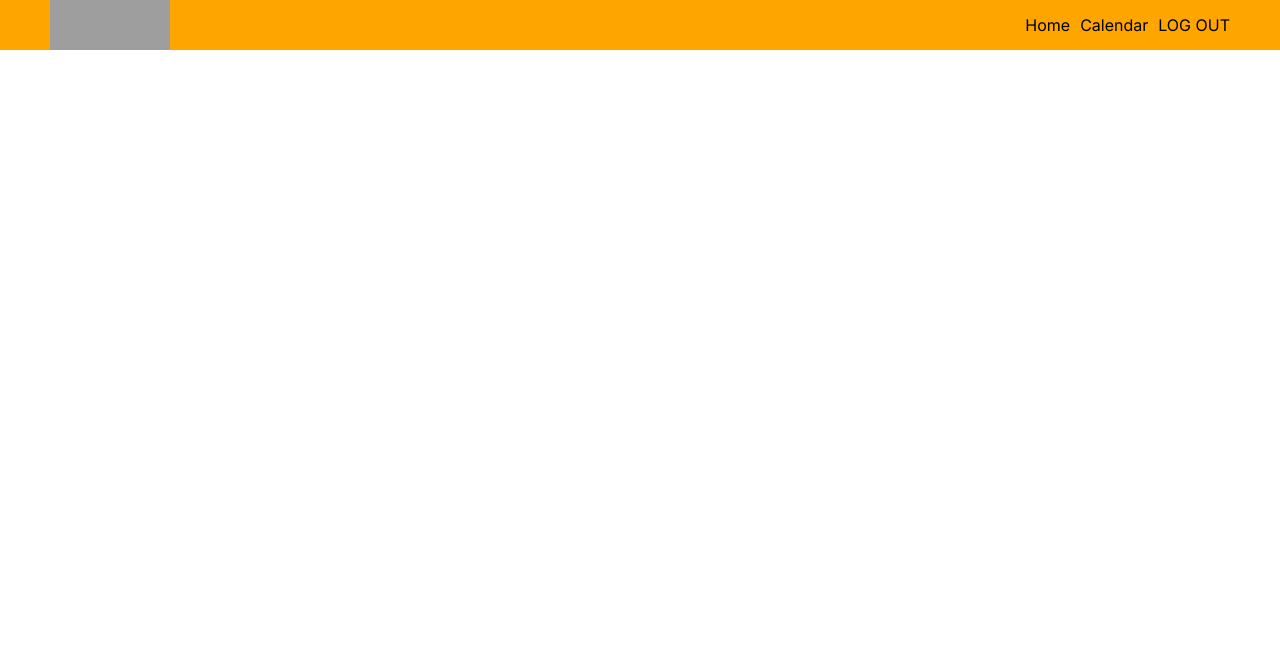
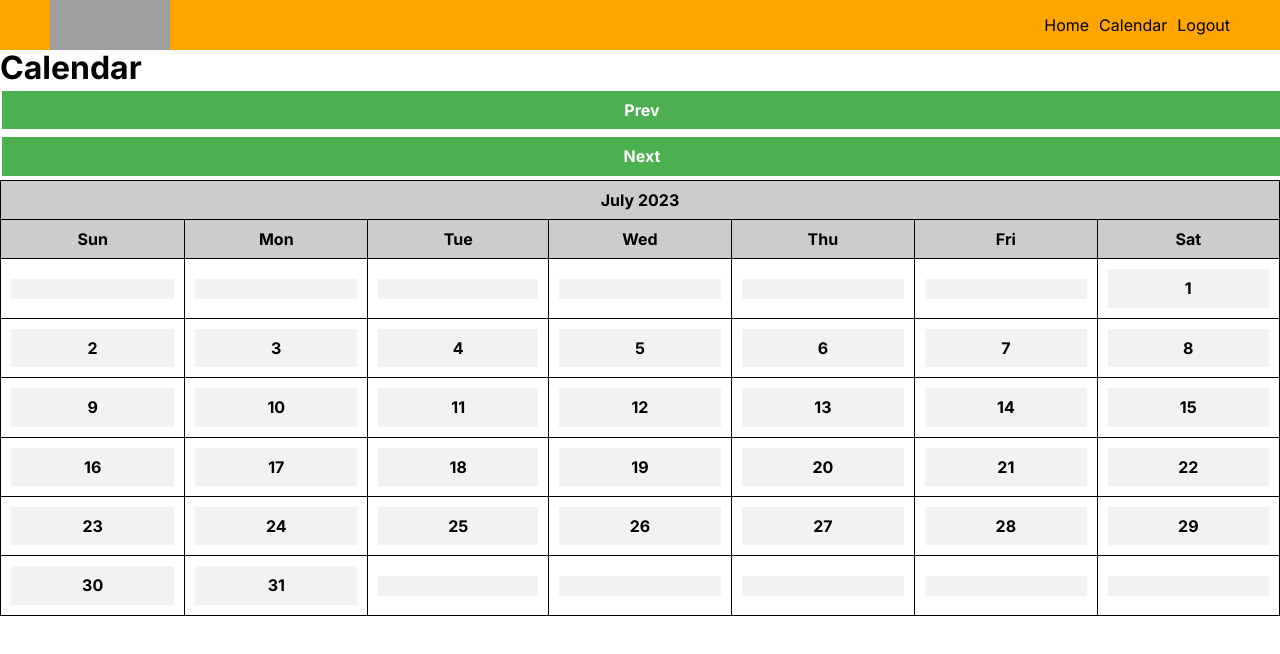
Before and after one commit to Tran-Long-Vu/ITP-Group-3-Web-App, a Vue app: page /attendance in a window 1280 px wide. Shown: the top 654 px of the page. Built offline with nearby package versions, Linux system fonts and the light colour scheme; grey boxes are pictures that could not be loaded; what @lottiefiles/vue-lottie-player would draw is missing.

Commit message:
calendar added

```diff
--- a/src/views/Attendance.vue
+++ b/src/views/Attendance.vue
@@ -1,5 +1,5 @@
 <template>
-  <div id="app">
+  <div>
     <nav class="navbar">
       <div class="navbar-logo">
         <router-link to="/Home">
@@ -9,25 +9,198 @@
       <div class="navbar-links">
         <router-link to="/Home" class="nav-link">Home</router-link>
         <router-link to="/Calendar" class="nav-link">Calendar</router-link>
-        <router-link to="/Login" class="nav-link">LOG OUT</router-link>
+        <router-link to="/Login" class="nav-link">Logout</router-link>
       </div>
     </nav>
-    <!-- Contents of Attendance  -->
-    <div class="content">
-      <div class="square">
-      </div>
+    <!-- Contents -->
+    <h1>Calendar</h1>
+    <div>
+      <button class="prev-btn" @click="prevMonth">Prev</button>
+      <button class="next-btn" @click="nextMonth">Next</button>
     </div>
+    <table>
+      <thead>
+        <tr>
+          <th colspan="7">{{ monthNames[currentMonth] }} {{ currentYear }}</th>
+        </tr>
+        <tr>
+          <th>Sun</th>
+          <th>Mon</th>
+          <th>Tue</th>
+          <th>Wed</th>
+          <th>Thu</th>
+          <th>Fri</th>
+          <th>Sat</th>
+        </tr>
+      </thead>
+      <tbody>
+        <tr v-for="(week, index) in weeks" :key="index">
+          <td v-for="(day, index) in week" :key="index">
+            <button class="day-btn" :id="'day-' + day + '-' + currentMonth" @click="handleDayClick(day)">{{ day }}</button>
+          </td>
+        </tr>
+      </tbody>
+    </table>
+
   </div>
 </template>
+
 <script>
 export default {
-  name: 'attendance',
   data() {
     return {
+      currentYear: new Date().getFullYear(),
+      currentMonth: new Date().getMonth(),
+      monthNames: [
+        'January', 'February', 'March', 'April', 'May', 'June',
+        'July', 'August', 'September', 'October', 'November', 'December',
+      ],
+      weeks: [],
+      selectedDay: null,
+    };
+  },
+  mounted() {
+    this.updateTable();
+  },
+  methods: {
+    updateTable() {
+      const daysInMonth = new Date(this.currentYear, this.currentMonth + 1, 0).getDate();
+      const firstDayOfMonth = new Date(this.currentYear, this.currentMonth, 1).getDay();
+      const lastDayOfMonth = new Date(this.currentYear, this.currentMonth, daysInMonth).getDay();
+
+      const weeks = [[]];
+      let currentWeek = 0;
+      let currentDay = 1;
+      for (let i = 0; i < firstDayOfMonth; i++) {
+        weeks[currentWeek].push(null);
+      }
+      while (currentDay <= daysInMonth) {
+        if (weeks[currentWeek].length === 7) {
+          currentWeek++;
+          weeks.push([]);
+        }
+        weeks[currentWeek].push(currentDay);
+        currentDay++;
+      }
+      for (let i = lastDayOfMonth; i < 6; i++) {
+        weeks[currentWeek].push(null);
+      }
+
+      this.weeks = weeks;
+    },
+    prevMonth() {
+      this.currentMonth = (this.currentMonth - 1 + 12) % 12;
+      if (this.currentMonth === 11) {
+        this.currentYear--;
+      }
+      this.updateTable();
+    },
+    nextMonth() {
+      this.currentMonth = (this.currentMonth + 1) % 12;
+      if (this.currentMonth === 0) {
+        this.currentYear++;
+      }
+      this.updateTable();
+    },
+    handleDayClick(day) {
+      if (day === null) {
+        return;
+      }
+      this.selectedDay = day;
+      console.log(`You clicked day ${day} in month ${this.currentMonth}`);
+      // Add your own logic to update the UI or perform other actions based on the clicked day and month
+    },
+  },
+};
+</script>
+
+
+<style scoped>
+button {
+  display: block;
+  width: 100%;
+  height: 100%;
+  padding: 10px;
+  font-size: 16px;
+  font-weight: bold;
+  text-align: center;
+  background-color: #f2f2f2;
+  border: none;
+  border-radius: 0;
+  cursor: pointer;
+}
+
+button:hover {
+  background-color: #ddd;
+}
+
+button:active {
+  background-color: #ccc;
+}
+.calendar {
+  border-collapse: collapse;
+  width: 100%;
+  border: 1px solid black;
+}
+
+.calendar td {
+  border: 1px solid black;
+  padding: 10px;
+  text-align: center;
+}
+
+.calendar td.today {
+  font-weight: bold;
+}
+
+.calendar td.selected {
+  background-color: #007bff;
+  color: #fff;
+}
+
+.calendar td:hover {
+  cursor: pointer;
+  background-color: #f0f0f0;
+}
+.calendar-nav {
+  display: flex;
+  justify-content: space-between;
+  align-items: center;
+  padding: 10px;
+  background-color: #f0f0f0;
+}
+
+.prev-btn, .next-btn {
+  background-color: #4CAF50;
+  color: white;
+  border: none;
+  padding: 10px 20px;
+  text-align: center;
+  text-decoration: none;
+  display: inline-block;
+  font-size: 16px;
+  margin: 4px 2px;
+  cursor: pointer;
+}
+
+h2 {
+  margin: 0;
+  font-size: 20px;
+}
+/* Style the calendar table */
+table {
+      border-collapse: collapse;
+      margin: auto;
+      width: 100%;
     }
-  },
-  metaInfo: {
-    title: 'Attendance project',
-  },
-}
-</script>
+    th, td {
+      border: 1px solid black;
+      padding: 10px;
+    }
+    th {
+      background-color: #ccc;
+    }
+    td {
+      text-align: center;
+    }
+</style>
--- a/src/views/Calendar.vue
+++ b/src/views/Calendar.vue
@@ -1,6 +1,6 @@
 <template>
    <div id="app">
-    <nav class="navbar">
+    <nav class="navbar ">
       <div class="navbar-logo">
         <router-link to="/Home">
           <img src="../assets/logo.jpg" alt="Logo" width="120" height="50" style="margin-left: 50px;">
@@ -12,113 +12,157 @@
         <router-link to="/Login" class="nav-link">Logout</router-link>
       </div>
     </nav>
-    <!-- Contents of Cal  -->
-
+    <!-- Contents -->
     <div class="background-square">
       <br>
+    <div class="main-title">
       <h1>Calendar</h1>
-      <br>
-      <div class="calendar-nav">
-        <div class="calendar-nav">
-          <button id="prev-btn">Prev</button>
-          <h2 id="month">July</h2>
-          <button id="next-btn">Next</button>
-          <h2>Monthly view</h2>
     </div>
+    <div class="btn-container">
+      <button class="prev-btn" @click="prevMonth">Prev  </button>
+      <h1 colspan="7">{{ monthNames[currentMonth] }} {{ currentYear }}</h1>
+      <button class="next-btn" @click="nextMonth">Next</button>
     </div>
     <br>
-      <table class="calendar">
+    <table>
       <thead>
         <tr>
-            <th v-for="day in daysOfWeek">{{ day }}</th>
+
+        </tr>
+        <tr>
+          <th>Sun</th>
+          <th>Mon</th>
+          <th>Tue</th>
+          <th>Wed</th>
+          <th>Thu</th>
+          <th>Fri</th>
+          <th>Sat</th>
         </tr>
       </thead>
       <tbody>
         <tr v-for="(week, index) in weeks" :key="index">
-            <td v-for="day in week" :class="{ today: isToday(day), selected: isSelected(day) }" @click="selectDate(day)">
-              {{ day.getDate() }}
+          <td v-for="(day, index) in week" :key="index">
+            <button class="day-btn" :id="'day-' + day + '-' + currentMonth" :class="{ 'red': !attendance[day] }" @click="handleDayClick(day)">{{ day }}</button>
           </td>
+
         </tr>
       </tbody>
     </table>
     </div>
-
-      <!-- Rest of your content here -->
-
   </div>
 </template>
+
 <script>
 export default {
-  name: 'Calendar',
   data() {
     return {
-      selectedDate: null,
-      daysOfWeek: ['Sun', 'Mon', 'Tue', 'Wed', 'Thu', 'Fri', 'Sat'],
+      currentYear: new Date().getFullYear(),
+      currentMonth: new Date().getMonth(),
+      monthNames: [
+        'January', 'February', 'March', 'April', 'May', 'June',
+        'July', 'August', 'September', 'October', 'November', 'December',
+      ],
       weeks: [],
-      months: ['January', 'February', 'March', 'April', 'May', 'June', 'July', 'August', 'September', 'October', 'November', 'December'],
-      currentMonth: new Date().getMonth()
+      selectedDay: null,
+      attendance: {},
+    };
+  },
+  mounted() {
+    this.updateTable();
+    this.setAttendance();
+  },
+  methods: {
+    updateTable() {
+      const daysInMonth = new Date(this.currentYear, this.currentMonth + 1, 0).getDate();
+      const firstDayOfMonth = new Date(this.currentYear, this.currentMonth, 1).getDay();
+      const lastDayOfMonth = new Date(this.currentYear, this.currentMonth, daysInMonth).getDay();
+
+      const weeks = [[]];
+      let currentWeek = 0;
+      let currentDay = 1;
+      for (let i = 0; i < firstDayOfMonth; i++) {
+        weeks[currentWeek].push(null);
+      }
+      while (currentDay <= daysInMonth) {
+        if (weeks[currentWeek].length === 7) {
+          currentWeek++;
+          weeks.push([]);
+        }
+        weeks[currentWeek].push(currentDay);
+        currentDay++;
+      }
+      for (let i = lastDayOfMonth; i < 6; i++) {
+        weeks[currentWeek].push(null);
+      }
+
+      this.weeks = weeks;
+    },
+    calculateAttendanceCount() {
+    const attendance = this.attendance;
+    this.weeks.forEach((week) => {
+      week.forEach((day) => {
+        if (day.day !== null) {
+          const yearMonthDay = `${this.currentYear}-${this.currentMonth + 1}-${day.day}`;
+          if (attendance[yearMonthDay]) {
+            day.isAttended = true;
+
+          }
+        }
+      });
+    });
+  },
+    prevMonth() {
+      this.currentMonth = (this.currentMonth - 1 + 12) % 12;
+      if (this.currentMonth === 11) {
+        this.currentYear--;
+      }
+      this.updateTable();
+      this.calculateAttendanceCount();
+
+    },
+    nextMonth() {
+      this.currentMonth = (this.currentMonth + 1) % 12;
+      if (this.currentMonth === 0) {
+        this.currentYear++;
+      }
+      this.updateTable();
+      this.calculateAttendanceCount();
+    },
+    handleDayClick(day) {
+      if (day.isCurrentMonth) {
+        this.selectedDay = day.day;
       }
     },
-  methods: {
-    isToday(date) {
-      const today = new Date()
-      return date.toDateString() === today.toDateString()
   },
-    isSelected(date) {
-      return date.toDateString() === this.selectedDate?.toDateString()
-    },
-    selectDate(date) {
-      this.selectedDate = date
-      this.$emit('select-date', date)
-    },
-    prevMonth() {
-      this.currentMonth--;
-      if (this.currentMonth < 0) {
-        this.currentMonth = 11; // December is the 12th month
-      }
-    },
-    nextMonth() {
-      this.currentMonth++;
-      if (this.currentMonth > 11) {
-        this.currentMonth = 0; // January is the 1st month
-      }
-    }
-  },
-  mounted() {
-    const today = new Date()
-    const startOfMonth = new Date(today.getFullYear(), this.currentMonth, 1)
-    const endOfMonth = new Date(today.getFullYear(), this.currentMonth + 1, 0)
-    const daysInMonth = endOfMonth.getDate()
-    const dayOfWeek = startOfMonth.getDay()
-    let date = 1;
-    let week = [];
-    for (let i = 0; i < 7; i++) {
-      if (i < dayOfWeek) {
-        week.push(null);
-      } else {
-        week.push(new Date(today.getFullYear(), this.currentMonth, date));
-        date++;
-      }
-    }
-    this.weeks.push(week);
-
-    while (date <= daysInMonth) {
-      week = [];
-      for (let i = 0; i < 7; i++) {
-        if (date > daysInMonth) {
-          week.push(null);
-        } else {
-          week.push(new Date(today.getFullYear(), this.currentMonth, date));
-          date++;
-        }
-      }
-      this.weeks.push(week);
-    }
-  }
-}
+};
 </script>
 
+
 <style scoped>
+.main-title{
+  text: center;
+}
+button {
+  display: block;
+  width: 100%;
+  height: 100%;
+  padding: 10px;
+  font-size: 16px;
+  font-weight: bold;
+  text-align: center;
+  background-color: #f2f2f2;
+  border: none;
+  border-radius: 0;
+  cursor: pointer;
+}
+
+button:hover {
+  background-color: #ddd;
+}
+
+button:active {
+  background-color: #ccc;
+}
 .calendar {
   border-collapse: collapse;
   width: 100%;
@@ -151,22 +195,73 @@ export default {
   padding: 10px;
   background-color: #f0f0f0;
 }
+.btn-container {
+  display: flex;
+  justify-content: center;
+  align-items: center;
+}
 
 .prev-btn, .next-btn {
-  background-color: #4CAF50;
-  color: white;
+  background-color: #FFA500;
+  color: FFFFFF;
   border: none;
   padding: 10px 20px;
   text-align: center;
   text-decoration: none;
   display: inline-block;
   font-size: 16px;
-  margin: 4px 2px;
+  margin: 1px 20px;
   cursor: pointer;
+  width: 100px;
+  border-radius: 8px;
+
 }
 
 h2 {
   margin: 0;
   font-size: 20px;
 }
+/* Style the calendar table */
+table {
+      border-collapse: collapse;
+      margin: auto;
+      width: 100%;
+    }
+    th, td {
+      border: 1px solid black;
+      padding: 10px;
+    }
+    th {
+      background-color: #ccc;
+    }
+    td {
+      text-align: center;
+    }
+    .red {
+      background-color: #FF6347;
+      color: #fff;
+    }
+
+    .day-btn {
+  width: 40px;
+  height: 40px;
+  border-radius: 50%;
+  border: none;
+  outline: none;
+  font-size: 16px;
+  font-weight: bold;
+}
+
+.gray {
+  color: #ccc;
+}
+
+.red {
+  background-color: #FF6347;
+  color: white;
+}
+.day-tile.is-attended {
+  background-color: #FFA500;
+}
+
 </style>
```
Lines whose indentation alone changed are shown as unchanged.
